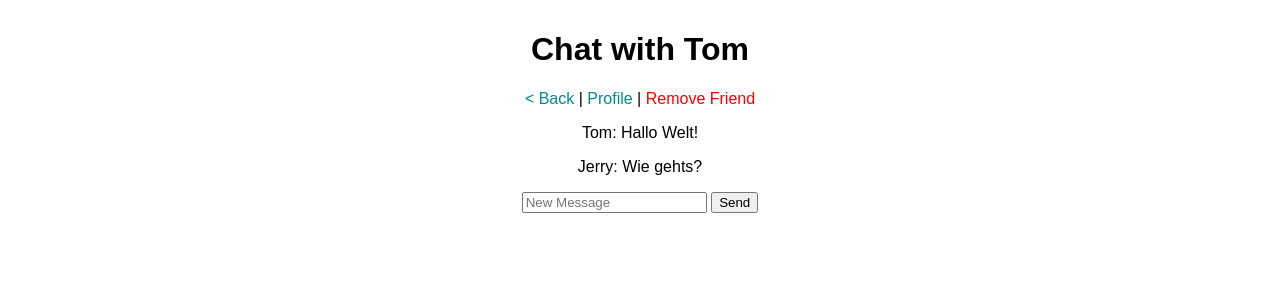
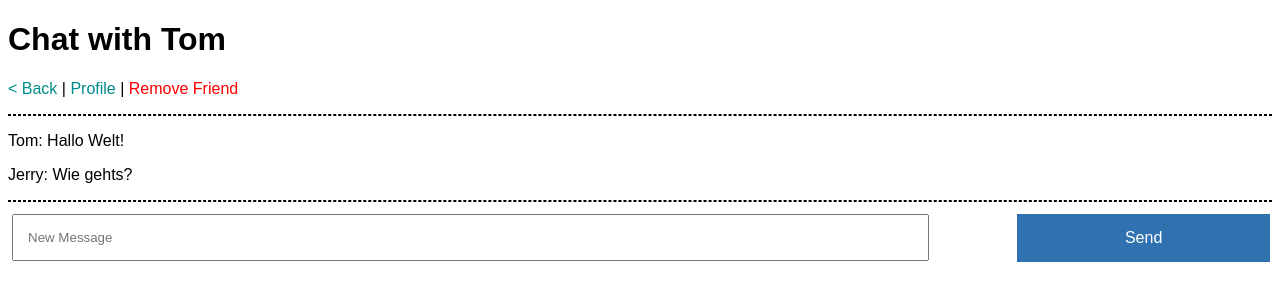
Before and after one commit to OverloaderV/Web-Praktikum, a PHP site: page /chat.html in a window 1280 px wide. Shown: the top 301 px of the page. Run offline with PHP 8.4, Linux system fonts and the light colour scheme.

Commit message:
updated buttons and text inputs in chat.html & friends.html

```diff
--- a/chat.html
+++ b/chat.html
@@ -6,7 +6,7 @@
     <link rel="stylesheet" href="stylesheet.css">
 </head>
 
-<body class="center">
+<body>
     <p>
     <h1>Chat with Tom</h1>
     </p>
@@ -15,15 +15,17 @@
         <a href="profile.html">Profile</a> |
         <a href="friends.html" class="removefriend">Remove Friend</a>
     </p>
+    <hr>
     <p>
         Tom: Hallo Welt!
     </p>
     <p>
         Jerry: Wie gehts?
     </p>
+    <hr>
     <form action="chat.html">
-        <input type="text" placeholder="New Message" name="msg" id="msg">
-        <input type="submit" value="Send">
+        <input type="text" placeholder="New Message" name="msg" id="msg" class="wide">
+        <input type="submit" value="Send" class="widebutton button_coloured">
     </form>
 </body>
 
--- a/friends.html
+++ b/friends.html
@@ -49,8 +49,8 @@
                 </ol>
                 <hr>
                 <form>
-                <input id="username" type="text" name="username" placeholder="Add Friend to List">
-                <button type="submit">Add</button>
+                <input id="username" type="text" name="username" placeholder="Add Friend to List" class="wide">
+                <input type="submit" class="widebutton button_coloured" value="Add">
                 </form>
     </body>
 </html>
--- a/stylesheet.css
+++ b/stylesheet.css
@@ -72,6 +72,7 @@ a:hover{
 a.isbutton:hover{
   background-color: white;
   opacity:0.8;
+
 }
 a > span{
   font-weight: bold;
@@ -104,3 +105,20 @@ textarea.userprofile{
 input[type="submit"]:hover{
   background-color: #3a8cd8;
 }
+input.wide{
+  padding: 14px;
+  margin: 4px;
+  width: 70%;
+}
+button.wide{
+  width: 20%;
+  float: right;
+}
+input.widebutton{
+  width: 20%;
+  float: right;
+}
+hr{
+  border-style:dashed ;
+
+}
```
